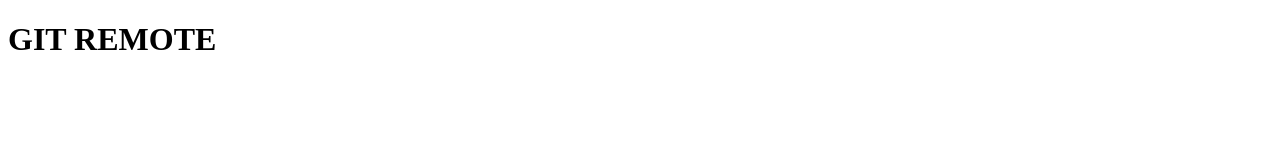
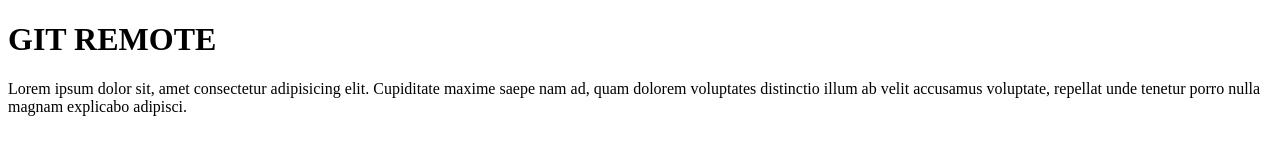
Before and after one commit to Theopiquer37/compitoprova, a plain HTML site: page index.html in a window 1280 px wide. Drawn offline with Linux system fonts and the light colour scheme.

Commit message:
aggiunto un paragrafo

```diff
--- a/index.html
+++ b/index.html
@@ -8,5 +8,6 @@
 </head>
 <body>
     <h1>GIT REMOTE</h1>
+    <p>Lorem ipsum dolor sit, amet consectetur adipisicing elit. Cupiditate maxime saepe nam ad, quam dolorem voluptates distinctio illum ab velit accusamus voluptate, repellat unde tenetur porro nulla magnam explicabo adipisci.</p>
 </body>
 </html>
```
